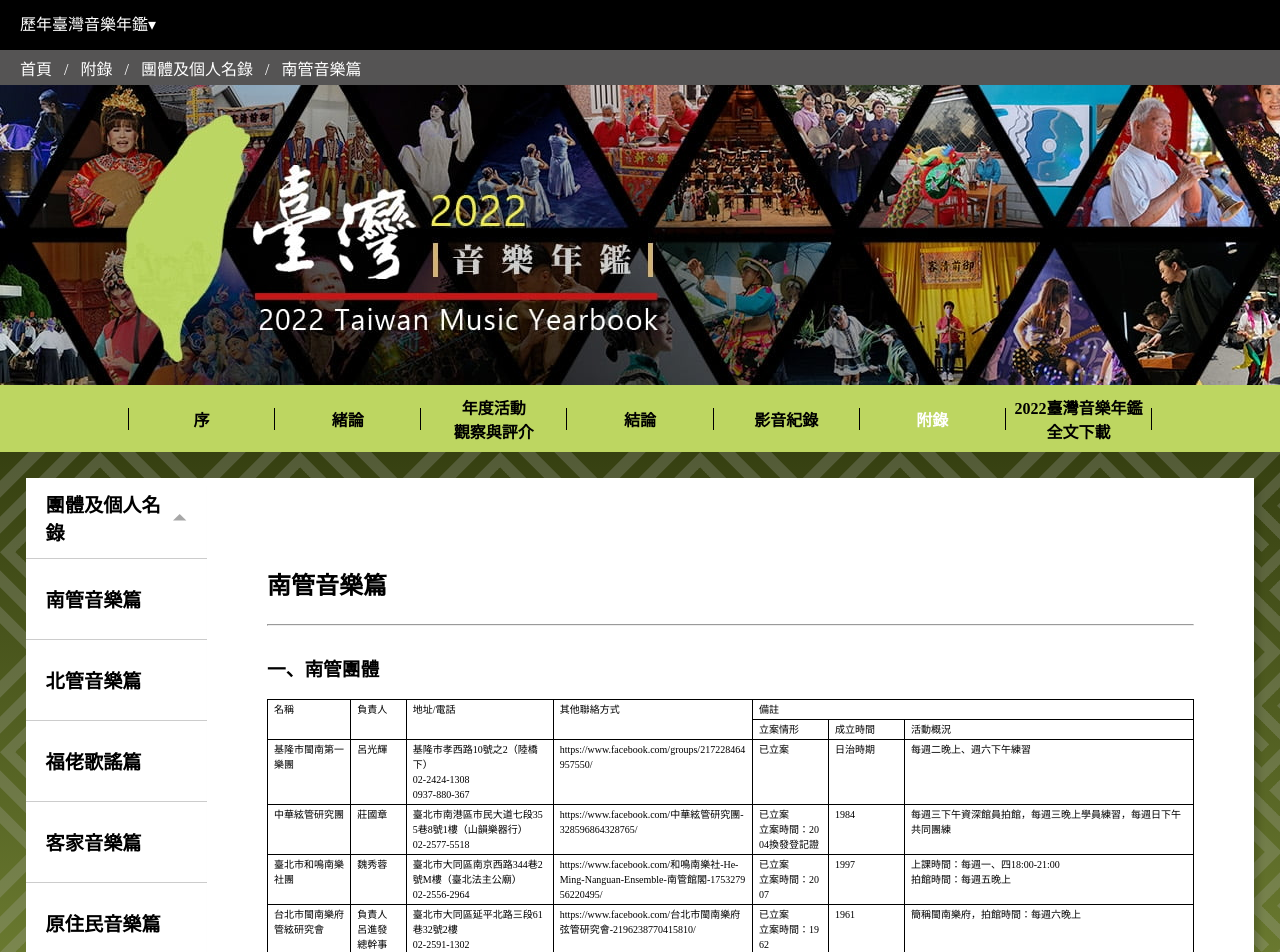
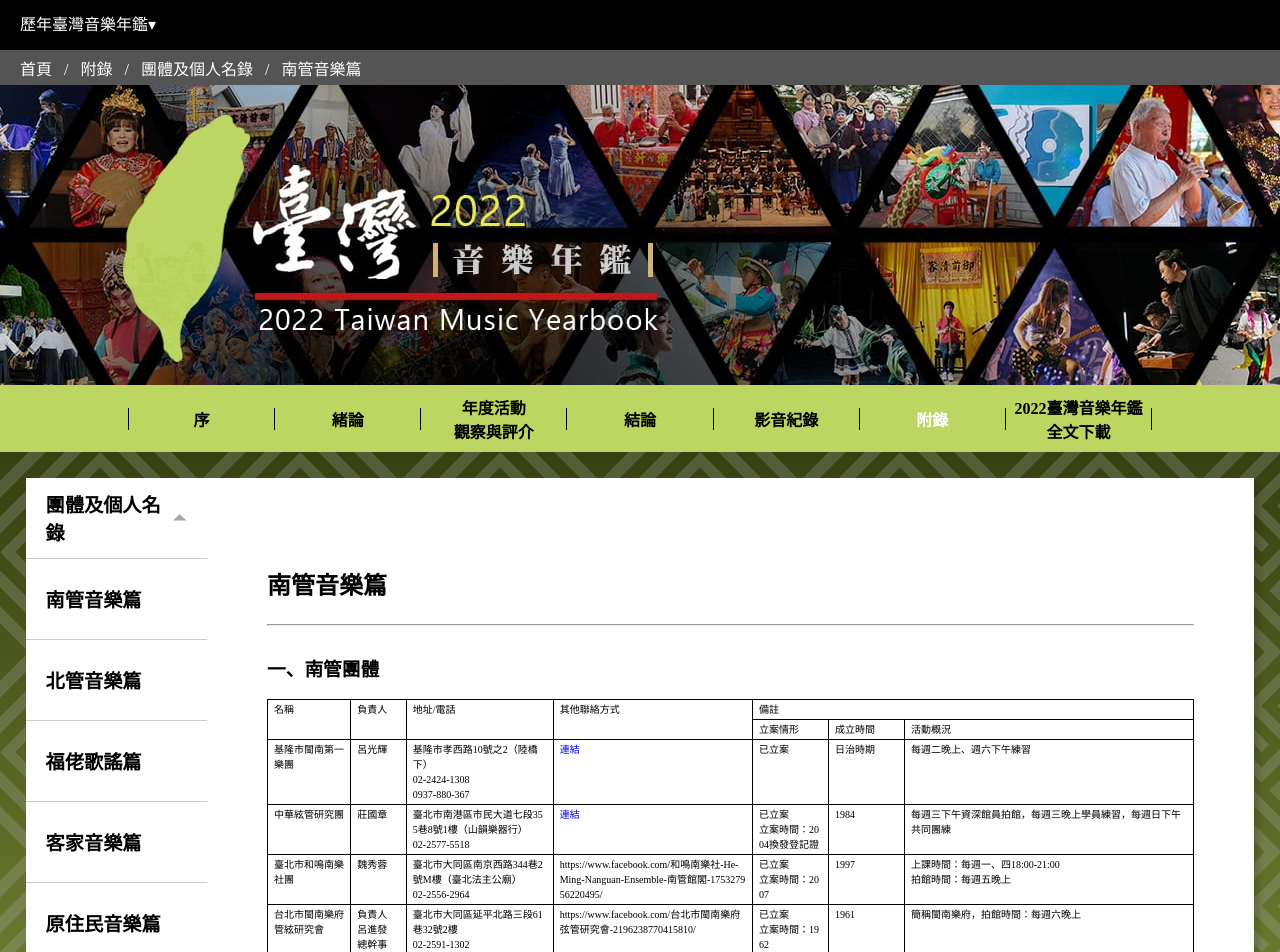
Before and after one commit to yehjing/taiwanMusic2022, a Vue app: page /2022/indexDir/indexDir_12 in a window 1280 px wide. Shown: the top 952 px of the page. Built offline with nearby package versions, Linux system fonts and the light colour scheme.

Commit message:
更換連結

```diff
--- a/src/components/indexDir/indexDir_child/indexDir_12.vue
+++ b/src/components/indexDir/indexDir_child/indexDir_12.vue
@@ -49,7 +49,7 @@
             <p>0937-880-367</p>
           </td>
           <td>
-            <p>https://www.facebook.com/groups/217228464957550/</p>
+            <a target="_" href="https://www.facebook.com/groups/217228464957550/">連結</a>
           </td>
           <td>
             <p>已立案</p>
@@ -73,7 +73,7 @@
             <p>02-2577-5518</p>
           </td>
           <td>
-            <p>https://www.facebook.com/中華絃管研究團-328596864328765/</p>
+            <a target="_" href="https://www.facebook.com/中華絃管研究團-328596864328765/">連結</a>
           </td>
           <td>
             <p>已立案</p>
```
